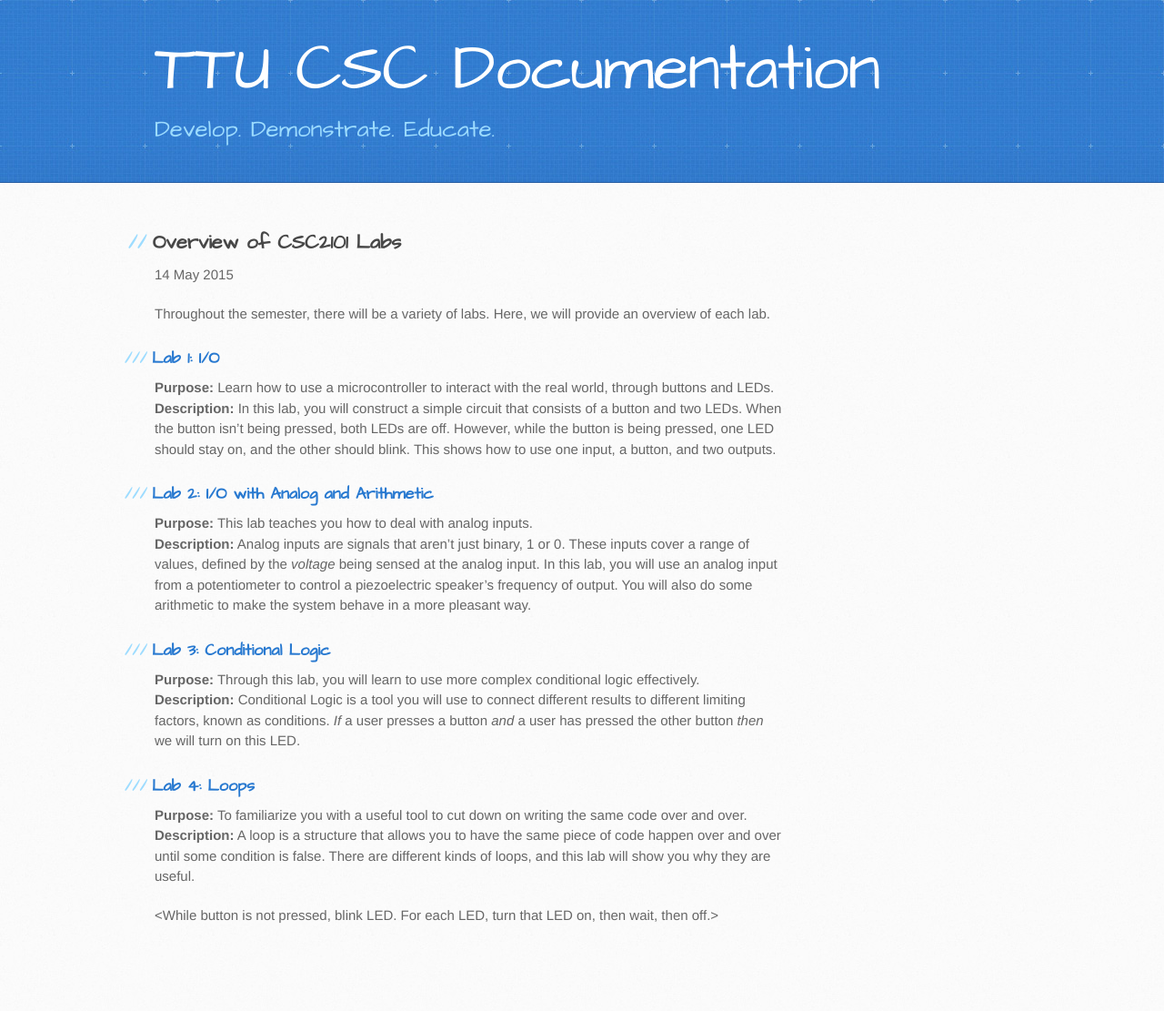
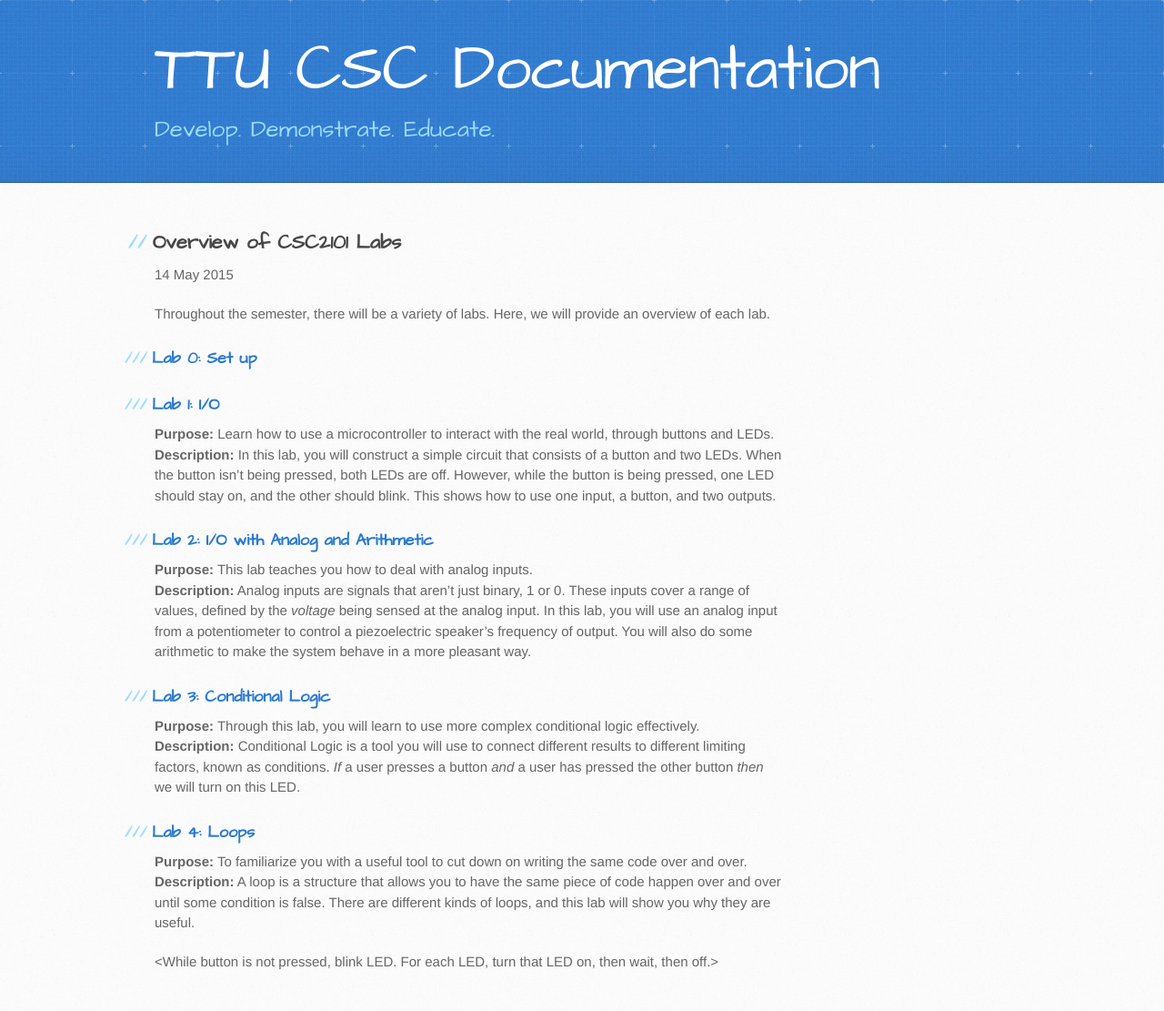
Before and after one commit to TTU-CSC/ttu-csc.github.com, a Jekyll site: the page built from _posts/2015-05-14-labs-overview.markdown, in a window 1280 px wide. Shown: the whole page at 91% size. Built offline with Jekyll 4.4.1, drawn with Linux system fonts in a browser that asks for light colours; before the commit the page ends 1060 px from its top, so only the background shows below that.

Commit message:
Update 2015-05-14-labs-overview.markdown

```diff
--- a/_posts/2015-05-14-labs-overview.markdown
+++ b/_posts/2015-05-14-labs-overview.markdown
@@ -6,6 +6,8 @@ categories: docs
 ---
 
 Throughout the semester, there will be a variety of labs. Here, we will provide an overview of each lab.
+
+### [Lab 0: Set up]({% post_url 2015-05-11-getting-started %})
 
 ### [Lab 1: I/O]({% post_url 2015-05-12-lab-1-IO %})
 **Purpose:** Learn how to use a microcontroller to interact with the real world, through buttons and LEDs.
```
